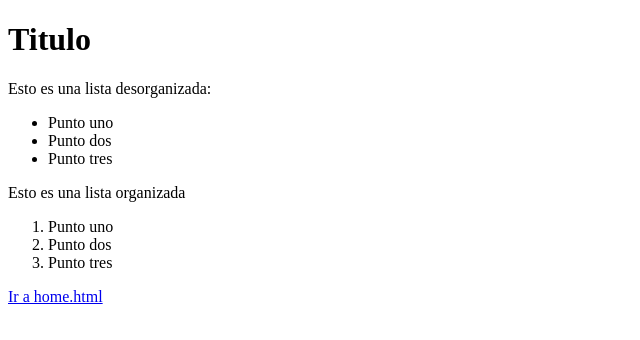
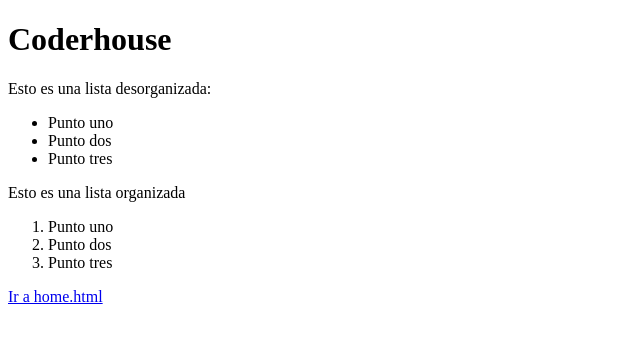
Before and after one commit to mitzyortizz/MiProyecto, a plain HTML site: page index.html in a window 1280 px wide. Shown: the whole page, without its empty margins (0-640 px from the left). Drawn offline with Linux system fonts and the light colour scheme.

Commit message:
Cambios hechos en index.html y se crea README

```diff
--- a/index.html
+++ b/index.html
@@ -6,7 +6,7 @@
     <title>MiProyecto</title>
 </head>
 <body>
-    <h1>Titulo</h1>
+    <h1>Coderhouse</h1>
     <p>Esto es una lista desorganizada:</p>
     <ul>
         <li>Punto uno</li>
```
Also changed, not shown: 1 other file.
